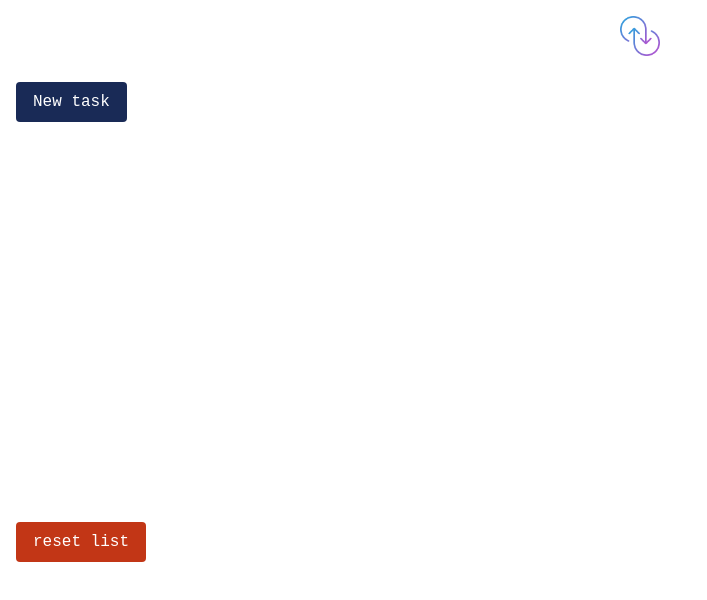
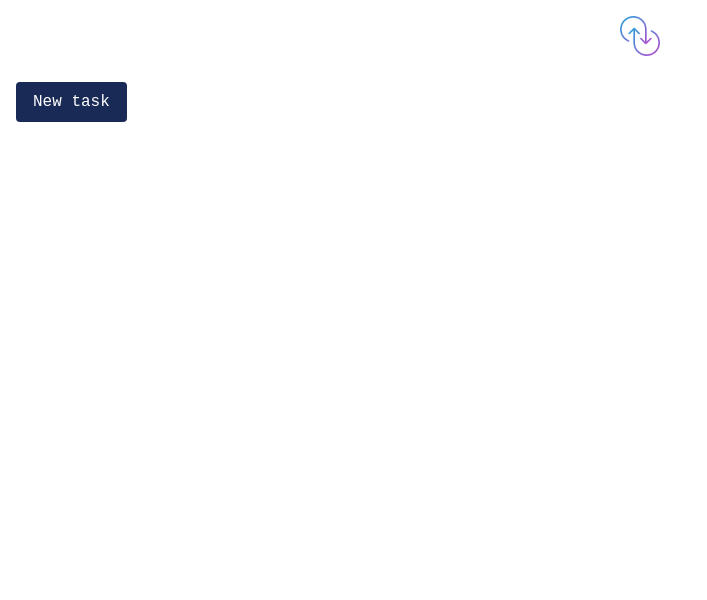
Before and after one commit to jcalixte/failwell, a Vue app: page / in a window 1280 px wide. Shown: the top 600 px of the page, without its empty margins (0-707 px from the left). Built offline with nearby package versions, Linux system fonts and the light colour scheme; a web font is replaced by a local one.

Commit message:
reset list only if there are tasks

```diff
--- a/src/views/HomeView.vue
+++ b/src/views/HomeView.vue
@@ -1,8 +1,11 @@
 <script setup lang="ts">
 import TaskList from '@/modules/task/components/TaskList.vue'
 import { useTaskStore } from '@/modules/task/stores/useTask.store'
+import { computed } from 'vue'
 
 const taskStore = useTaskStore()
+
+const hasTask = computed(() => taskStore.tasks.length > 0)
 
 const resetTasks = () => {
   if (window.confirm('are you sure to reset all your tasks?')) {
@@ -19,7 +22,7 @@ const resetTasks = () => {
       >
     </div>
     <task-list />
-    <div>
+    <div v-if="hasTask">
       <button class="button is-danger" @click="resetTasks">reset list</button>
     </div>
   </main>
```
